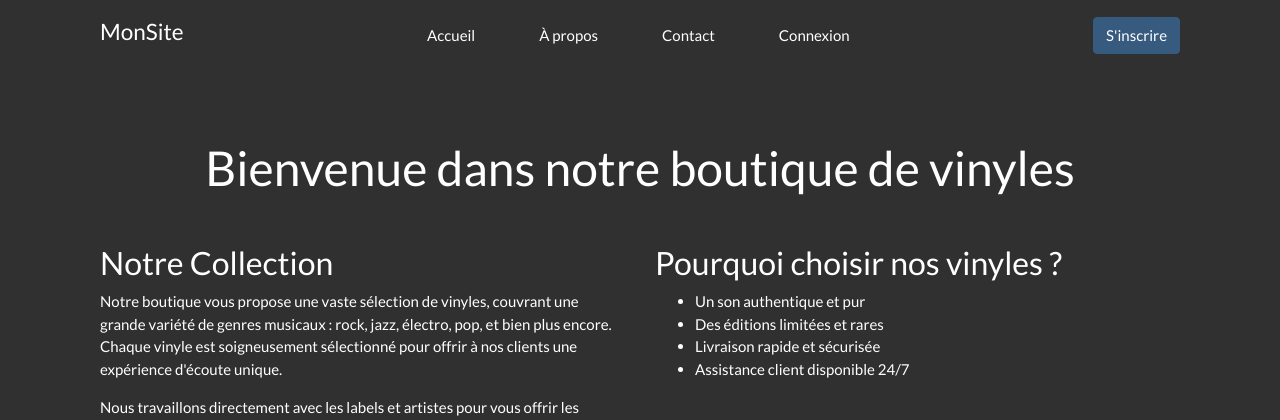
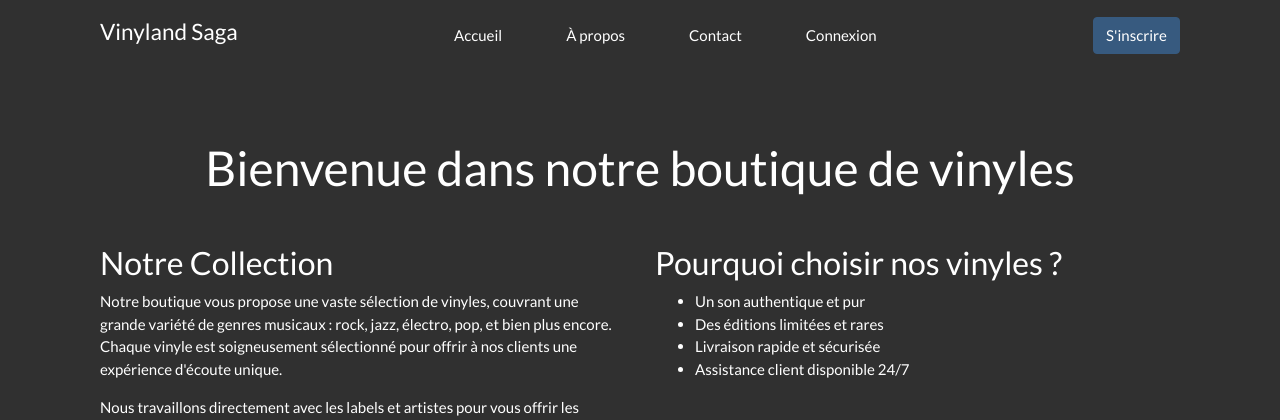
Before and after one commit to Rabjaja/Projet-Techno-Internet, a PHP site: page / in a window 1280 px wide. Shown: the top 420 px of the page. Run offline with PHP 8.4, Linux system fonts and the light colour scheme; some libraries are stand-ins or nearby versions.

Commit message:
Changement titre et ajout gitignore

```diff
--- a/public/src/php/utils/header.php
+++ b/public/src/php/utils/header.php
@@ -2,7 +2,7 @@
     <div class="container">
         <div class="d-flex justify-content-between align-items-center">
             <!-- Logo -->
-            <a href="#" class="text-white h4">MonSite</a>
+            <a href="#" class="text-white h4">Vinyland Saga</a>
 
             <!-- Menu de navigation -->
             <nav>
```
Also changed, not shown: 1 other file.
